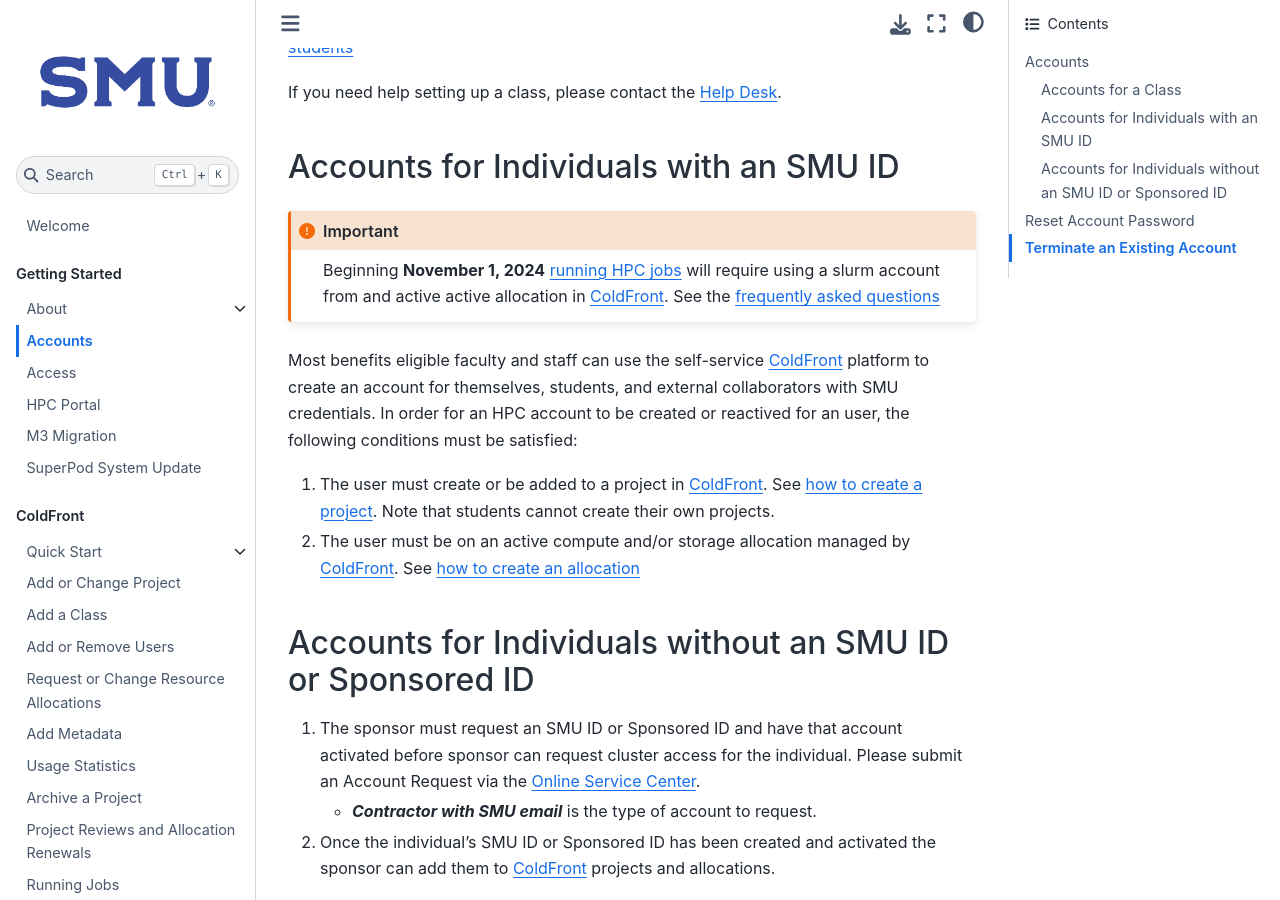
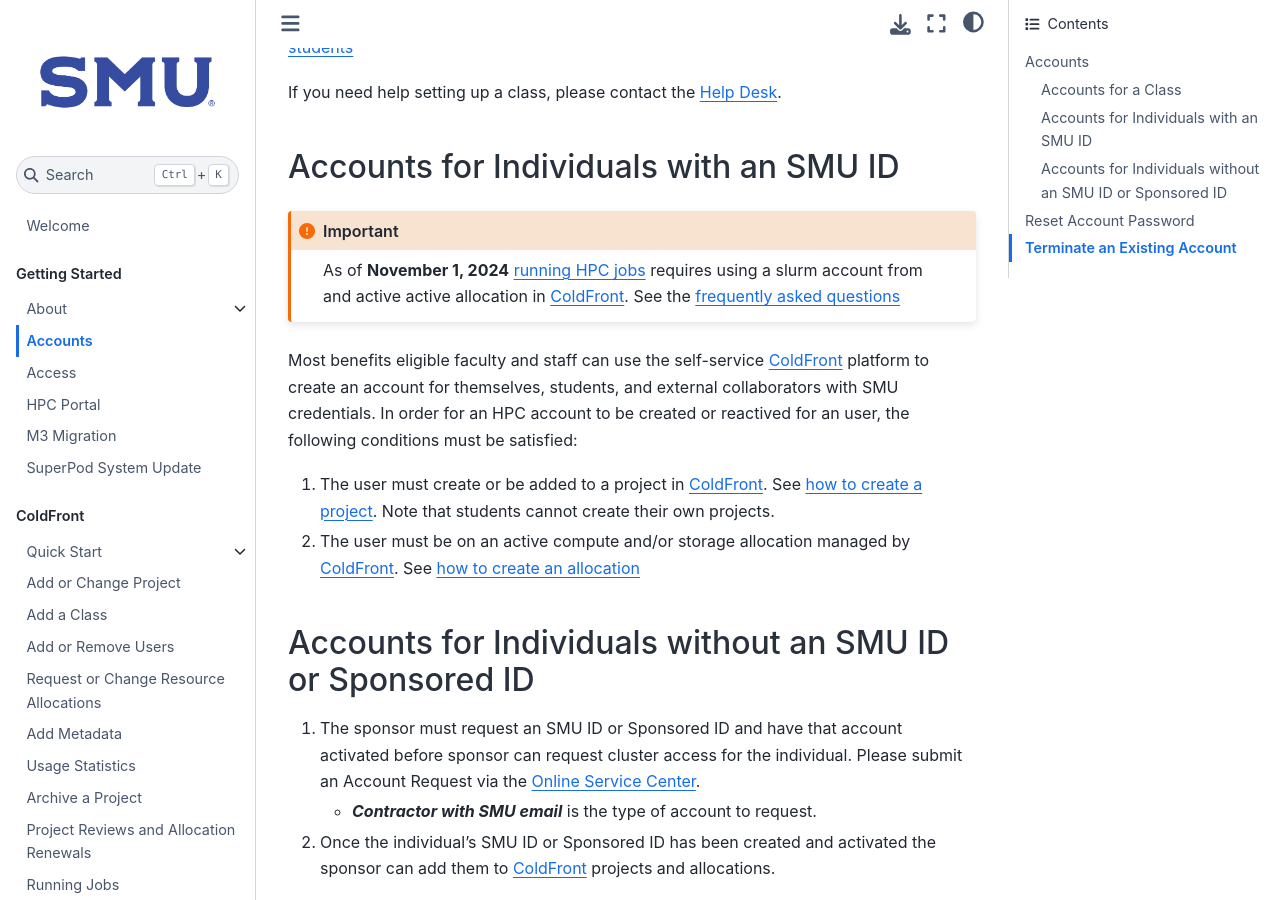
Before and after one commit to SouthernMethodistUniversity/hpc_docs, a Jupyter Book: the page built from docs/accounts.md, in a window 1280 px wide and 900 px high, scrolled down 536 px. Built offline with Jupyter Book 1.0.4 settings and Sphinx 7.4.7 and the Sphinx Book theme 1.1.4, drawn with Linux system fonts in a browser that asks for light colours.

Commit message:
change will require to requires

```diff
--- a/docs/accounts.md
+++ b/docs/accounts.md
@@ -21,8 +21,7 @@
 
 ## Accounts for Individuals with an SMU ID
 
-:::{important} Beginning **November 1, 2024** [running HPC jobs](coldfront/running_jobs.md) will require using a slurm
-account from and active active allocation in [ColdFront](https://hpcaccess.smu.edu).
+:::{important} As of **November 1, 2024** [running HPC jobs](coldfront/running_jobs.md) requires using a slurm account from and active active allocation in [ColdFront](https://hpcaccess.smu.edu).
 See the [frequently asked questions](coldfront/faq.md)
 :::
 
```
